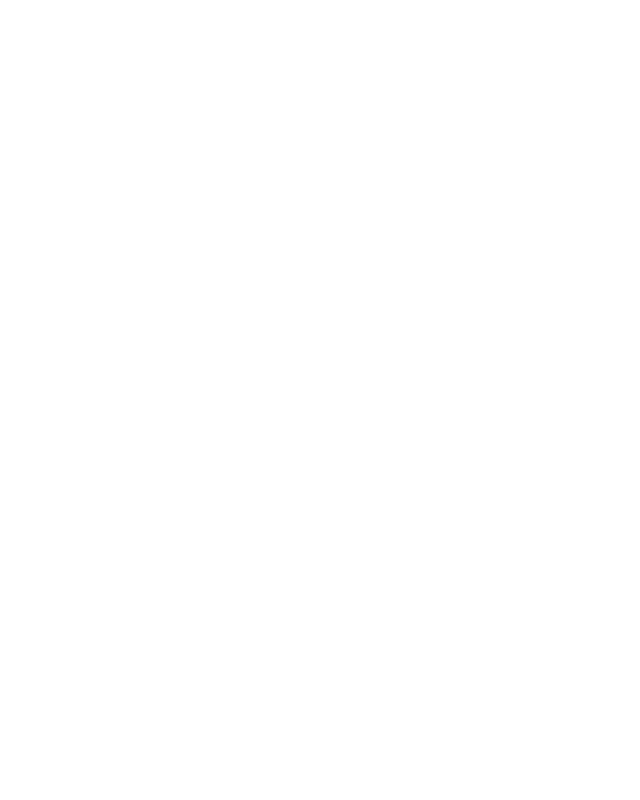
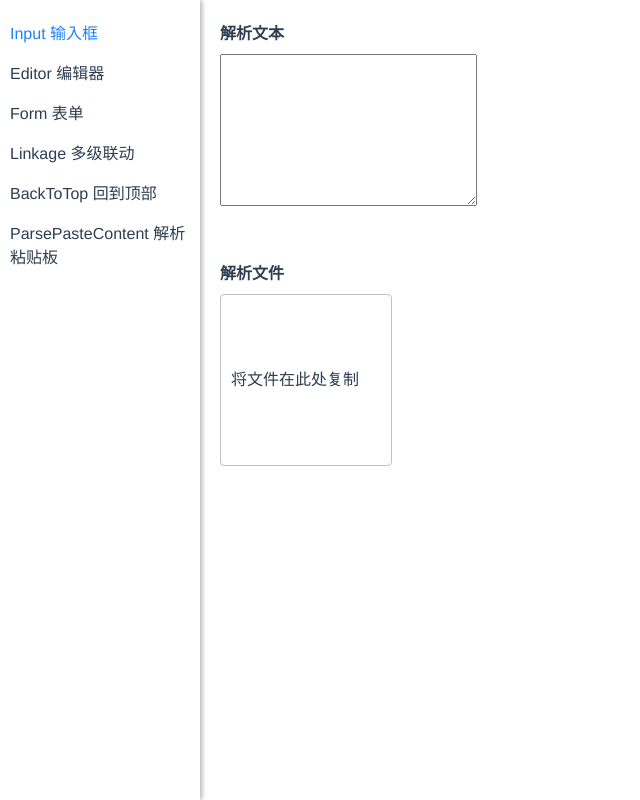
Before and after one commit to HHH1994/HHH-components, a Vue app: page /#/ParsePasteContent in a window 1280 px wide. Shown: the whole page, without its empty margins (0-640 px from the left). Built offline with nearby package versions, Linux system fonts and the light colour scheme.

Commit message:
feat: 1. 添加粘贴解析文本、文件示例

```diff
--- /dev/null
+++ b/src/pages/ParsePasteContent.vue
@@ -0,0 +1,99 @@
+<template>
+  <div>
+    <section class="text">
+      <p class="title">解析文本</p>
+      <textarea
+        name=""
+        id=""
+        cols="30"
+        rows="10"
+        @paste="pasteHandlerText"
+      ></textarea>
+      <ul v-if="textValues.length" class="parse-list">
+        <p>解析得到如下:</p>
+        <li v-for="(textValue, index) of textValues" :key="index">
+          {{ index + 1 }}: {{ textValue }}
+        </li>
+      </ul>
+    </section>
+    <section class="file">
+      <p class="title">解析文件</p>
+      <div class="file-wrap" @paste="parseHandlerFile">将文件在此处复制</div>
+      <ul v-if="files.length" class="parse-list">
+        <p>解析得到如下:</p>
+        <li v-for="(file, index) of files" :key="index">
+          <span class="file-item" @click="() => downloadFile(file)">{{file.name}}</span>
+        </li>
+      </ul>
+    </section>
+  </div>
+</template>
+<script>
+export default {
+  data() {
+    return {
+      textValues: [],
+      files: []
+    };
+  },
+  methods: {
+    pasteHandlerText(e) {
+      const clipboardData = e.clipboardData || window.clipboardData;
+      const parseData = clipboardData.getData("Text") || "";
+      this.textValues = parseData
+        .split("\n")
+        .map((word) => word.replace("\r", ""))
+        .filter((word) => word);
+    },
+    parseHandlerFile(e) {
+        const clipboardData = e.clipboardData || window.clipboardData;
+        const files = clipboardData.files;
+        this.files = files;
+        console.log(clipboardData.files, clipboardData.files[0], '132')
+    },
+    downloadFile(file) {
+        const url = URL.createObjectURL(file)
+        const a = document.createElement('a');
+        a.download = file.name;
+        a.href = url;
+        document.body.appendChild(a);
+        a.click();
+        document.body.removeChild(a);
+        URL.revokeObjectURL(url);
+    }
+  },
+};
+</script>
+<style lang="scss" scoped>
+.title {
+  margin-bottom: 10px;
+  font-weight: bold;
+}
+
+.parse-list {
+  margin-top: 20px;
+  list-style: none;
+
+  li {
+    margin-bottom: 10px;
+  }
+}
+
+.file {
+    margin-top: 50px;
+
+    .file-wrap {
+        display: inline-block;
+        width: 150px;
+        height: 150px;
+        padding: 10px;
+        line-height: 150px;
+        border: 1px solid #c1c1c1;
+        border-radius: 4px;
+    }
+
+    .file-item {
+        cursor: pointer;
+    }
+}
+</style>
--- a/src/router/pageConfig.js
+++ b/src/router/pageConfig.js
@@ -18,5 +18,9 @@
     {
         name: 'BackToTop',
         desc: '回到顶部'
+    },
+    {
+        name: 'ParsePasteContent',
+        desc: '解析粘贴板'
     }
 ]
```
